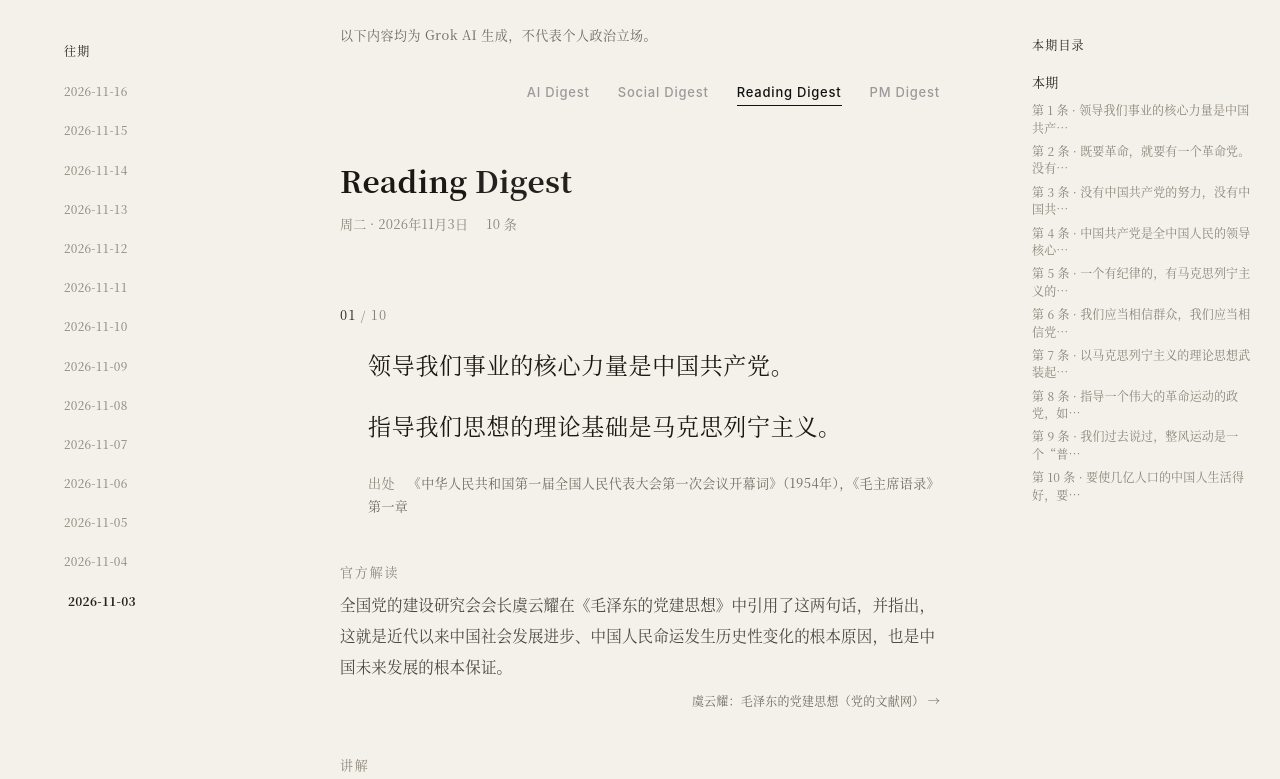
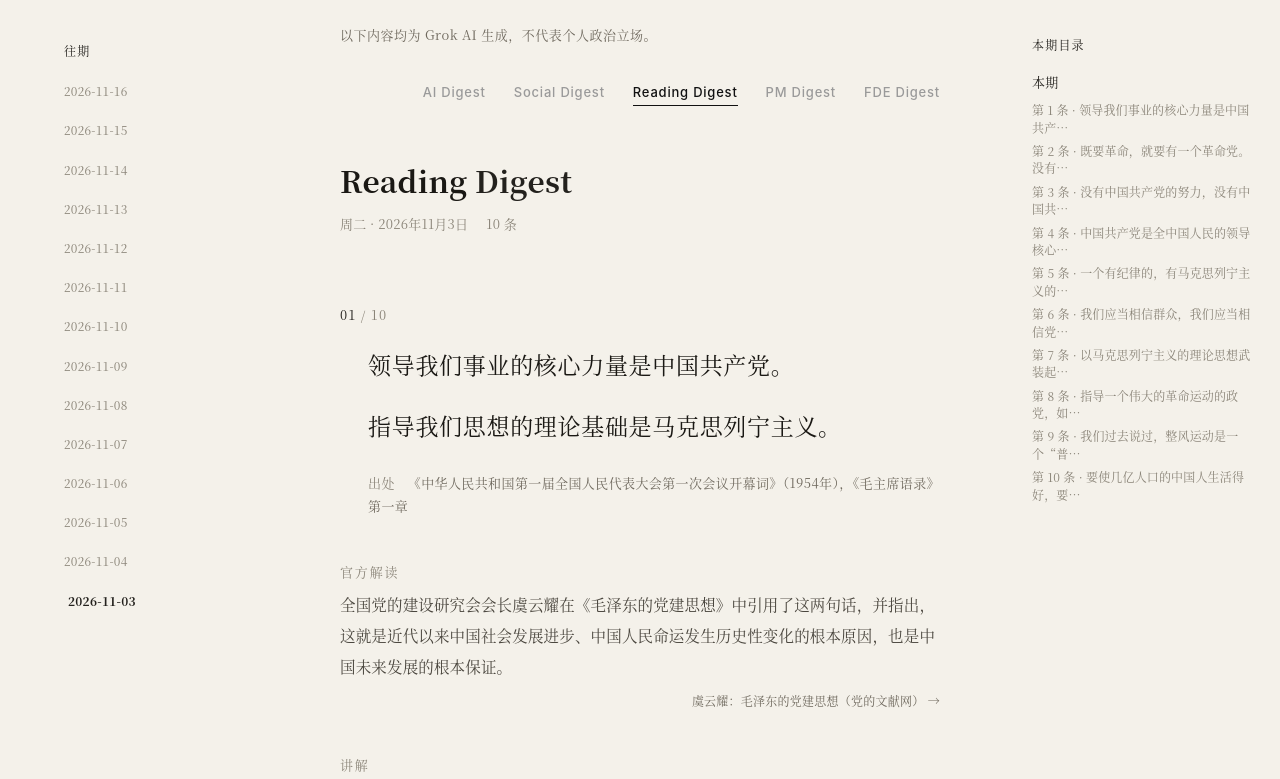
Before and after one commit to HarugiGo/reading-digest, a plain HTML site: page digest-2026-11-03.html in a window 1280 px wide. Shown: the top 779 px of the page. Drawn offline with Linux system fonts and the light colour scheme.

Commit message:
Reading Digest: add FDE Digest to site switch

```diff
--- a/digest-2026-11-03.html
+++ b/digest-2026-11-03.html
@@ -536,7 +536,7 @@ p.disclaimer{margin:24px 0 0!important;font-size:13px!important;line-height:1.7!
 <div class="wrap">
   <p class="disclaimer">以下内容均为 Grok AI 生成，不代表个人政治立场。</p>
   <header class="plate">
-    <style>.site-switch{display:flex;gap:28px;justify-content:flex-end;margin:0 0 28px}.site-switch a{font:500 13px/1 -apple-system,Helvetica,Arial,sans-serif!important;letter-spacing:.06em!important;text-decoration:none!important;padding:6px 0!important;color:#9a9a9a!important;border-bottom:1.5px solid transparent!important}.site-switch a.on{color:#111!important;border-bottom-color:#111!important}.site-switch a:hover{color:#111!important}</style><nav class="site-switch"><a href="../ai-builders-digest/">AI Digest</a><a href="../social-digest/">Social Digest</a><a href="https://summerxia.com/reading-digest/" class="on">Reading Digest</a><a href="../pm-digest/">PM Digest</a></nav>
+    <style>.site-switch{display:flex;gap:28px;justify-content:flex-end;margin:0 0 28px}.site-switch a{font:500 13px/1 -apple-system,Helvetica,Arial,sans-serif!important;letter-spacing:.06em!important;text-decoration:none!important;padding:6px 0!important;color:#9a9a9a!important;border-bottom:1.5px solid transparent!important}.site-switch a.on{color:#111!important;border-bottom-color:#111!important}.site-switch a:hover{color:#111!important}</style><nav class="site-switch"><a href="../ai-builders-digest/">AI Digest</a><a href="../social-digest/">Social Digest</a><a href="https://summerxia.com/reading-digest/" class="on">Reading Digest</a><a href="../pm-digest/">PM Digest</a><a href="../fde-digest/">FDE Digest</a></nav>
     <div class="masthead">
       <h1 class="title">Reading<br><em>Digest</em></h1>
     </div>
```
Also changed, not shown: digest-2026-11-04.html (+1 -1 lines), digest-2026-11-05.html (+1 -1 lines), digest-2026-11-06.html (+1 -1 lines), digest-2026-11-07.html (+1 -1 lines), digest-2026-11-08.html (+1 -1 lines), digest-2026-11-09.html (+1 -1 lines), digest-2026-11-10.html (+1 -1 lines), digest-2026-11-11.html (+1 -1 lines), digest-2026-11-12.html (+1 -1 lines), digest-2026-11-13.html (+1 -1 lines), digest-2026-11-14.html (+1 -1 lines), digest-2026-11-15.html (+1 -1 lines), digest-2026-11-16.html (+1 -1 lines), index.html (+1 -1 lines).
